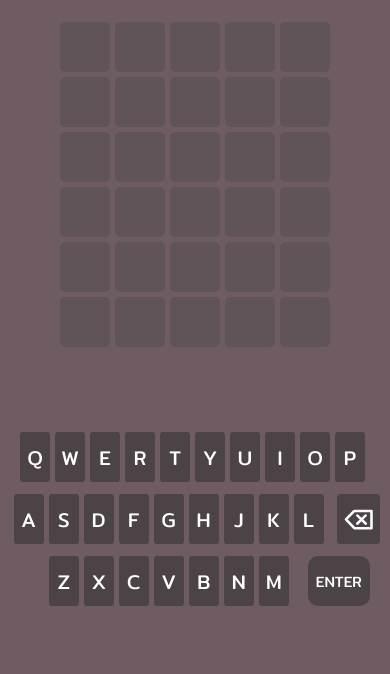
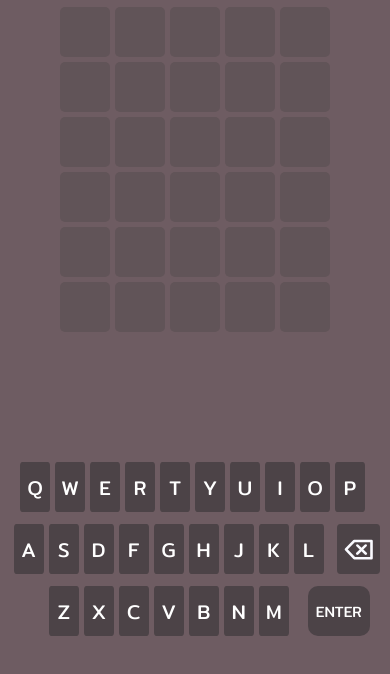
Before and after one commit to Felipecabreramarcon/projetotermo, a plain HTML site: page termo/index.html in a window 390 px wide. Shown: the part 66-740 px from the top of the page. Drawn offline with Linux system fonts and the light colour scheme.

Commit message:
ajustando

```diff
--- a/termo/style.css
+++ b/termo/style.css
@@ -204,11 +204,11 @@ section div table td {
     body {
         overflow: hidden;
         width: 100vw;
-        gap: 20px !important;
+        gap: 5px !important;
     }
 
     .teclado {
-        margin-top: 40px;
+        margin-top: 100px;
         height: 25% !important;
         display: flex;
         justify-content: center;
```
